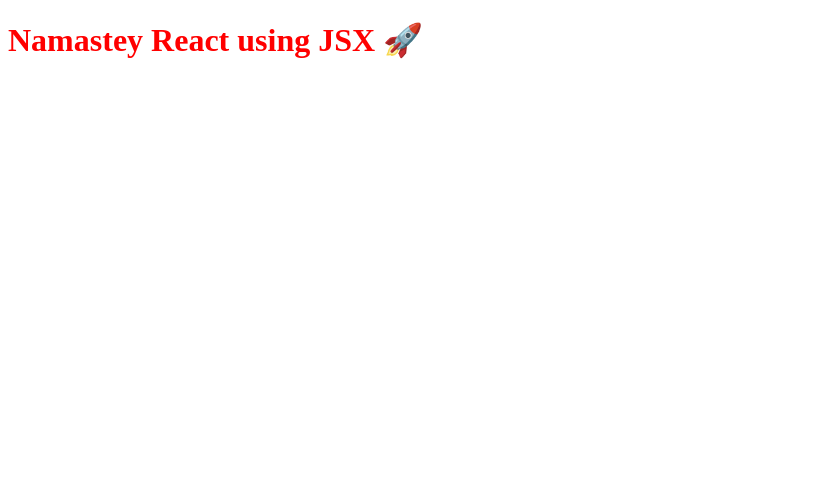
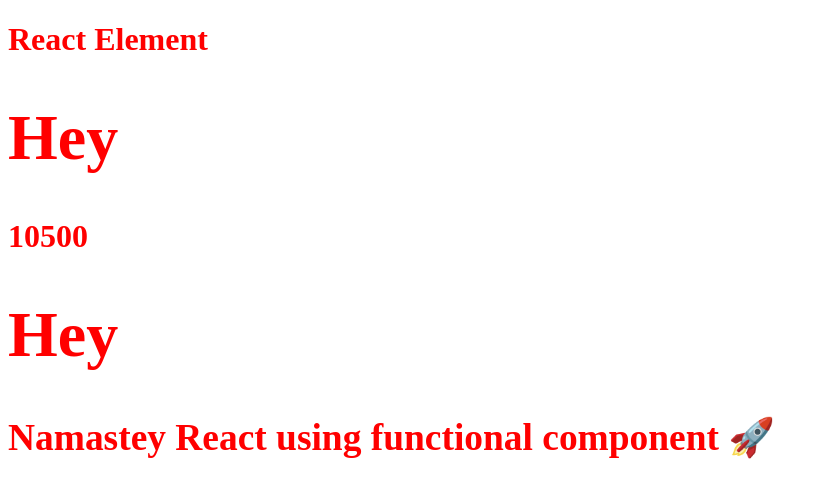
Before and after one commit to nehabisht369/N-React, a React (Vite) app: page / in a window 1280 px wide. Shown: the top 498 px of the page, without its empty margins (0-828 px from the left). Built offline with nearby package versions, Linux system fonts and the light colour scheme.

Commit message:
laying foundation part-2

```diff
--- a/App.js
+++ b/App.js
@@ -1,34 +1,51 @@
 import React from "react";
 import ReactDOM from "react-dom/client";
 
-// createElement approach is not a good way as it looks complex.
-// That's why we use JSX instead of createElement.
+const num = 10000;
 
-const heading = React.createElement(
-  "h1",
-  { id: "heading" },
-  "Namastey React 🚀"
-);
-const jsxheading = (
+const elem = <span>React Element</span>;
+
+const Title = () => {
+  return (
+    <h1 className="head" tabIndex="4">
+      Hey
+    </h1>
+  );
+};
+
+// fn1 & fn2 will return true as they are same
+
+// React functional component
+const HeadingComponent = () => {
+  return (
+    <div id="container">
+      {num + 500}
+
+      <Title />
+      <h3>Namastey React using functional component 🚀 </h3>
+    </div>
+  );
+};
+
+// React element
+const head = (
   <h1 id="heading" className="head" tabname="5">
-    Namastey React using JSX 🚀
+    {/* Namastey React using JSX 🚀 Namaste React */}
+    {elem}
+    {Title()}
+    <HeadingComponent />
   </h1>
 );
 
-console.log("js", jsxheading);
+const root = ReactDOM.createRoot(document.getElementById("root"));
+root.render(head);
 
-//JSX is not HTML in JS. It has HTML-like or XML-like syntax
-// JSX is transpiled before it reaches the JS engine - PARCEL
+// Difference between Element & component
+// Component composition -> Component inside component
+// Inside JSX when we write curly braces then inside curly braces {} we can run any piece of JS code.
 
-// As soon as we write JSX, Parcel creates bable which
-//  quickly converts this code in such a way that will be understood by React.
-// Babel converts the JSX into code that is understood by browser/React/JS engine
+const fn1 = () => {
+  return true;
+};
 
-// JSX => React.createElement - JS object => HtmlElement(render)
-
-//JSX code is transpiled into React.createElement. React.createElement is a JS object which is
-//  rendered onto the DOM as HTML element. Babel converts JSX code into React.createElement
-// Visit Babel.js
-
-const root = ReactDOM.createRoot(document.getElementById("root"));
-root.render(jsxheading);
+const fn2 = () => true; // shorthand syntax
```
Also changed, not shown: 1 other file (tests, documents, lock files or other folders).
